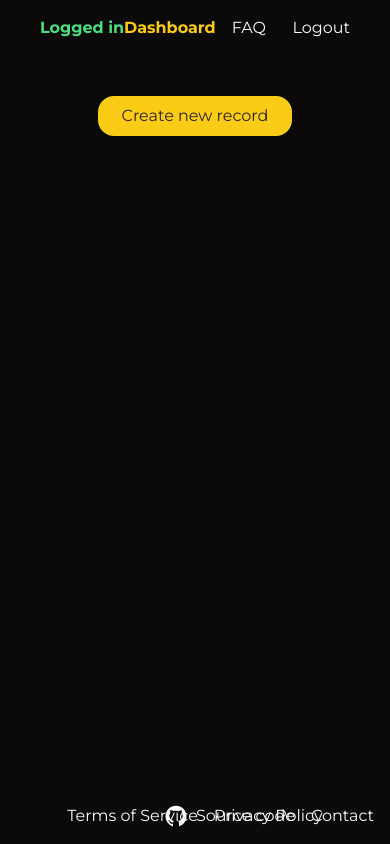
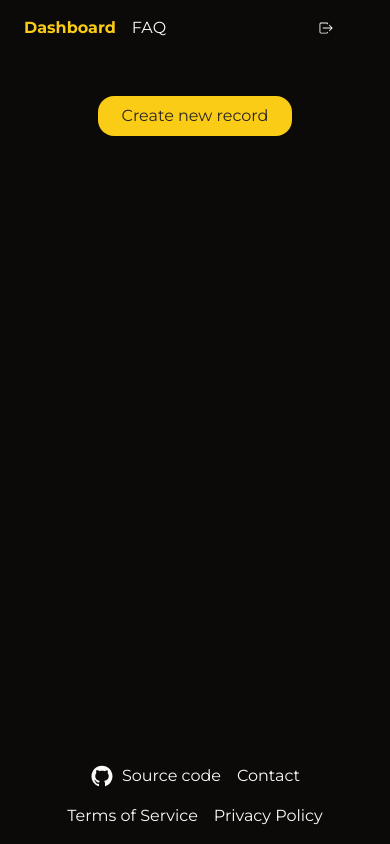
Before and after one commit to juhamikael/jobtracker, a Next.js app: page /dashboard in a window 390 px wide. Built offline with nearby package versions, Linux system fonts and the light colour scheme; no server answers; the database is empty.

Commit message:
Modify styling

```diff
--- a/components/Footer.tsx
+++ b/components/Footer.tsx
@@ -8,7 +8,7 @@ const Footer = () => {
 
   return (
     <footer className="mt-auto">
-      <div className="fixed bottom-0 right-0 py-4 px-4">
+      <div className="flex justify-center md:fixed md:bottom-0 md:right-0 md:py-4 md:zpx-4">
         <div className="flex gap-x-4">
           <Link
             className="flex gap-x-2 hover:font-bold transition-all"
--- a/components/Navbar.tsx
+++ b/components/Navbar.tsx
@@ -1,6 +1,7 @@
 import { FC } from "react";
 import { getKindeServerSession } from "@kinde-oss/kinde-auth-nextjs/server";
 import { LogoutLink } from "@kinde-oss/kinde-auth-nextjs/server";
+import { IoIosLogOut } from "react-icons/io";
 
 import NavbarAuthenticated from "./NavbarAuthenticated";
 type TNavbarProps = {
@@ -13,16 +14,17 @@ const Navbar: FC<TNavbarProps> = ({}) => {
   const user = getUser();
 
   return (
-    <nav className="flex justify-center gap-x-4 py-4 ">
+    <nav className="flex justify-between md:justify-center gap-x-4 py-4 ">
       {isAuthenticated() ? (
         <>
           <NavbarAuthenticated />
           <div className="fixed right-0 mx-10 flex gap-x-4">
-            <div className="fixed left-0 mx-10 text-green-400 font-bold">
+            <div className="hidden md:block fixed left-0 mx-10 text-green-400 font-bold">
               Logged in
             </div>
-            <LogoutLink className="hover:font-bold transition-all">
-              Logout
+            <LogoutLink className="flex hover:font-bold transition-all items-center gap-x-2">
+              <span className="hidden md:flex items-center">Logout</span>
+              <IoIosLogOut className="my-1 mx-4 md:hidden" />
             </LogoutLink>
           </div>
         </>
--- a/components/NavbarAuthenticated.tsx
+++ b/components/NavbarAuthenticated.tsx
@@ -7,7 +7,7 @@ const NavbarAuthenticated = () => {
   const pathName = usePathname();
 
   return (
-    <div className="flex gap-x-4">
+    <div className="flex gap-x-4 mx-6">
       <Link
         className={cn(
           "hover:font-bold transition-all",
--- a/components/dashboard/DataTable.tsx
+++ b/components/dashboard/DataTable.tsx
@@ -120,11 +120,11 @@ const DataTable: FC<TDataTableProps> = ({
     <Table className={cn("w-screen")}>
       <TableHeader>
         <TableRow>
-          <TableHead className="w-96">Title</TableHead>
-          <TableHead className="w-96 text-left">Company</TableHead>
-          <TableHead className="text-left w-48">Published At</TableHead>
-          <TableHead className="text-left w-48">Ends At</TableHead>
-          <TableHead className="w-36">Link</TableHead>
+          <TableHead className="">Title</TableHead>
+          <TableHead className=" text-left">Company</TableHead>
+          <TableHead className="text-left">Published At</TableHead>
+          <TableHead className="text-left ">Ends At</TableHead>
+          <TableHead className="">Link</TableHead>
           <TableHead className="text-center">Applied</TableHead>
           <TableHead>Edit</TableHead>
           <TableHead>Delete</TableHead>
--- a/components/dashboard/Form.tsx
+++ b/components/dashboard/Form.tsx
@@ -68,8 +68,8 @@ const ShowForm: FC<ShowFormProps> = ({
   tableDataEmpty,
 }) => {
   const [publishDate, setPublishDate] = useState<DateRange | undefined>({
-    from: new Date(2022, 0, 20),
-    to: addDays(new Date(2022, 0, 20), 20),
+    from: new Date(),
+    to: addDays(new Date(), 30),
   });
   const form = useForm<z.infer<typeof formSchema>>({
     resolver: zodResolver(formSchema as any),
```
